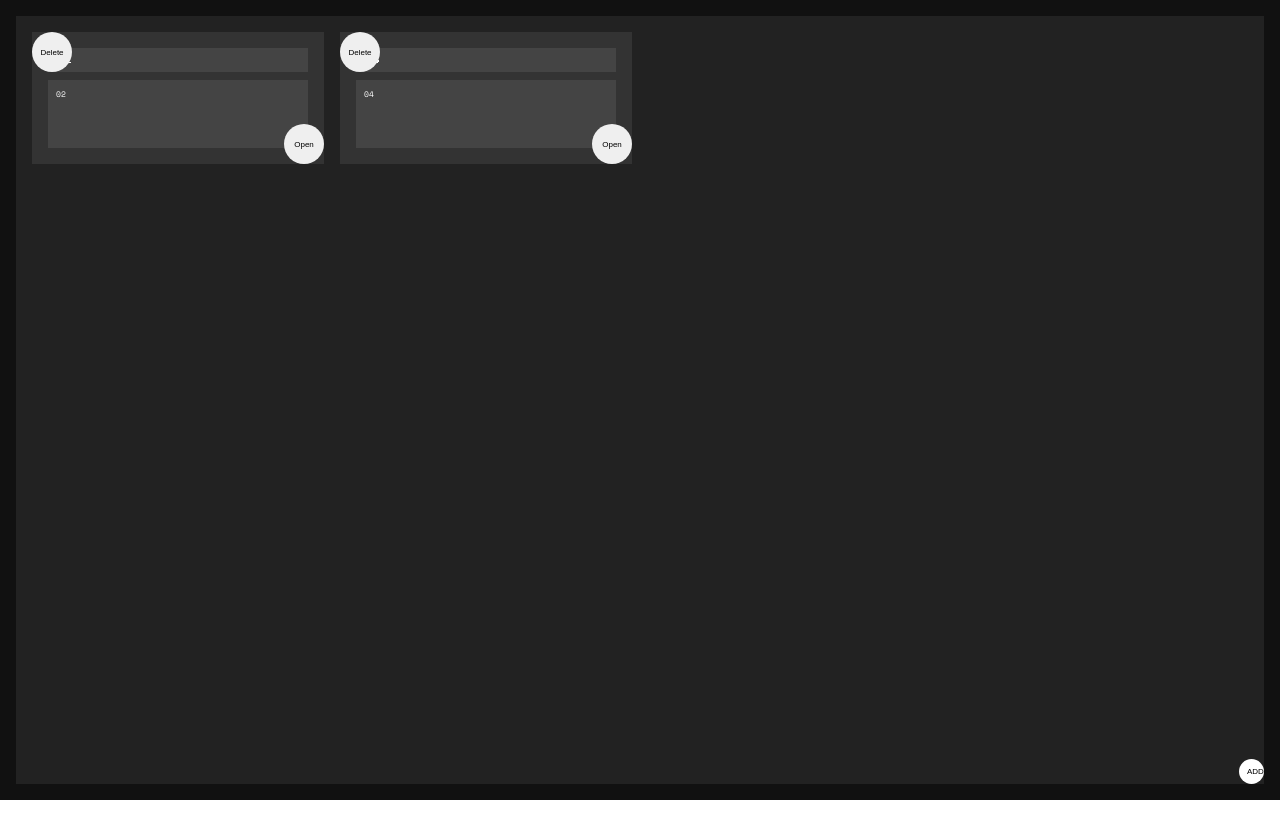
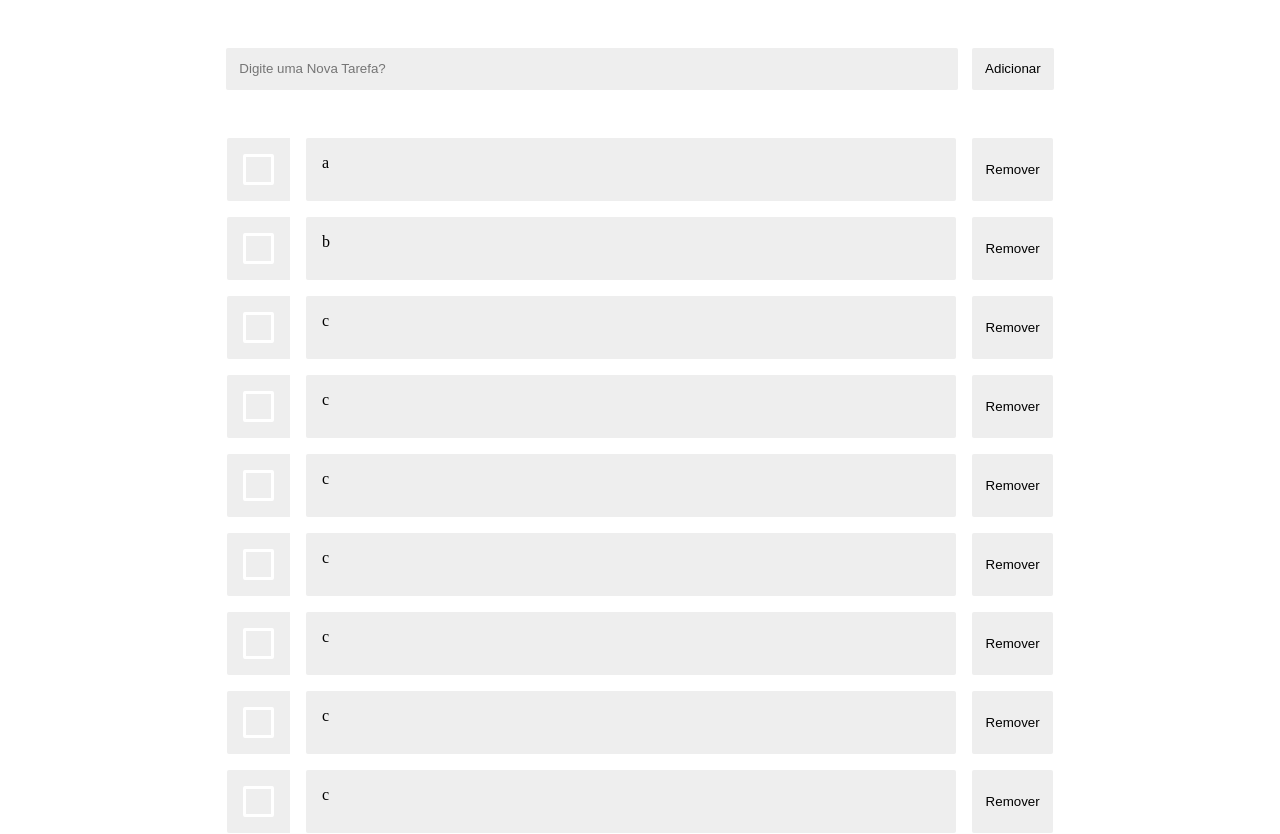
Before and after one commit to SamarionJunior/Projetos, a React (Create React App) app: page / in a window 1280 px wide. Shown: the top 834 px of the page. Before the commit the page ends 800 px from the top, so only its background shows below. Built offline with nearby package versions, Linux system fonts and the light colour scheme.

Commit message:
css task finalizado

```diff
--- a/src/App.jsx
+++ b/src/App.jsx
@@ -15,8 +15,8 @@ const App = _ => (
     <Routes>
       {/* <Route path="painel" element={<Painel />} /> */}
       <Route path="agenda" element={<Schedule />} />
-      <Route path="todo" element={<ToDo />} />
-      <Route path="/" element={<Notepad />} />
+      <Route path="/" element={<ToDo />} />
+      <Route path="notepad" element={<Notepad />} />
     </Routes>
   </div>
 )
--- a/src/pages/Notepad/index.jsx
+++ b/src/pages/Notepad/index.jsx
@@ -46,8 +46,8 @@ const Notepad = _ => {
         console.log(notas)
     })
     return (
-        <div id="ToDo" className="ToDo">
-            <div className="ToDoContent">
+        <div id="Notepad" className="Notepad">
+            <div className="NotepadContent">
                 <input className="ButtonAdicionar" type="button" value="ADD" onClick={() => Insert()}/>
                 {notas.map(nota =>
                     <div key={nota.id} id={"Note"+nota.id} className="Note">
--- a/src/pages/Notepad/style.css
+++ b/src/pages/Notepad/style.css
@@ -1,4 +1,4 @@
-.ToDo{
+.Notepad{
     width: calc(100vw - 2em);
     height: calc(100vh - 2em);
     padding: 1em;
@@ -8,7 +8,7 @@
     text-decoration: none;
     display: flex;
 }
-.ToDoContent{
+.NotepadContent{
     width: calc(100% - 1em);
     height: calc(100% - 1em);
     padding: 0.5em;
--- a/src/pages/ToDo/index.jsx
+++ b/src/pages/ToDo/index.jsx
@@ -7,7 +7,25 @@ import { useState } from "react";
 const ToDo = _ => {
     console.clear()
     const [newTaskInput, setNewTaskInput] = useState("")
-    const [tasks, setTasks] = useState([])
+    const [tasks, setTasks] = useState([
+        {isChecked: false, name: "a", id: Math.random()},
+        {isChecked: false, name: "b", id: Math.random()},
+        {isChecked: false, name: "c", id: Math.random()},
+        {isChecked: false, name: "c", id: Math.random()},
+        {isChecked: false, name: "c", id: Math.random()},
+        {isChecked: false, name: "c", id: Math.random()},
+        {isChecked: false, name: "c", id: Math.random()},
+        {isChecked: false, name: "c", id: Math.random()},
+        {isChecked: false, name: "c", id: Math.random()},
+        {isChecked: false, name: "c", id: Math.random()},
+        {isChecked: false, name: "c", id: Math.random()},
+        {isChecked: false, name: "c", id: Math.random()},
+        {isChecked: false, name: "c", id: Math.random()},
+        {isChecked: false, name: "c", id: Math.random()},
+        {isChecked: false, name: "c", id: Math.random()},
+        {isChecked: false, name: "c", id: Math.random()},
+        {isChecked: false, name: "c", id: Math.random()},
+    ])
     const setNewTask = task => {
         setTasks(oldTasks =>
             [...oldTasks, {isChecked: false, name: task, id: Math.random()}]
@@ -30,13 +48,15 @@ const ToDo = _ => {
     return (
         <div id="ToDo" className="ToDo">
             <div className="ToDoContent">
+                <div className="TaskList">
                     <div className="Form">
                         <input id="NewTaskInput" name="NewTaskInput" type="text" className="TextInput" placeholder="Digite uma Nova Tarefa?" value={newTaskInput} onChange={(e) => setNewTaskInput(String(e.target.value))}/>
                         <button className="ButtonTextInput" onClick={() => newTaskInput !== "" ? setNewTask(newTaskInput) : console.log("Vazio!!!")}>Adicionar</button>
                     </div>
                     <div className="Tasks">
                         {tasks.length !== 0 ? tasks.map(task =>
-                        <div key={String(task.id)}>
+                            <div key={String(task.id)} className="Task">
+                                <label className="containerCheckBox">
                                     <input
                                         id={`check${task.id}`}
                                         name={`check${task.id}`}
@@ -45,7 +65,9 @@ const ToDo = _ => {
                                         check={String(task.isChecked)}
                                         onChange={(e) => Check(Number(task.id))}
                                     />
-                            <label htmlFor={`check${task.id}`} className={task.isChecked ? "cortado" : ""}>{task.name}</label>
+                                    <span className="spanChackBox"></span>
+                                </label>
+                                <label htmlFor={`check${task.id}`} className={task.isChecked ? "Label cortado" : "Label"}>{task.name}</label>
                                 <button className="ButtonCheckInput" onClick={(e => RemoveTask(Number(task.id)))}>Remover</button>
                             </div>
                         ) :
@@ -54,6 +76,7 @@ const ToDo = _ => {
                     </div>
                 </div>
             </div>
+        </div>
     )
 }
 
--- a/src/pages/ToDo/style.css
+++ b/src/pages/ToDo/style.css
@@ -1,3 +1,142 @@
 .cortado{
     text-decoration:line-through;
 }
+.ToDo{
+    display: flex;
+    justify-content: center;
+    align-items: center;
+    align-content: center;
+    flex-direction: column;
+    flex-wrap: nowrap;
+
+    width: 100%;
+    min-height: 100vh;
+}
+.ToDoContent{
+    display: flex;
+    justify-content: center;
+    align-items: center;
+    align-content: center;
+    flex-direction: column;
+    flex-wrap: nowrap;
+
+    width: 100%;
+    min-height: 100%;
+}
+.TaskList{
+    max-width: 860px;
+    display: flex;
+    justify-content: center;
+    align-items: center;
+    align-content: center;
+    flex-direction: column;
+    flex-wrap: nowrap;
+
+    width: calc(100% - 2em);
+    height: calc(100% - 2em);
+    padding: 1em;
+}
+
+.Form{
+    padding: 2em;
+    width: calc(100% - 2em);
+    display: flex;
+    flex-direction: row;
+}
+.TextInput{
+    padding: 1em;
+    flex-grow: 1;
+    border: none;
+    outline: none;
+    text-decoration: none;
+    background-color: #eee;
+    margin-right: 1em;
+    border-radius: 2px;
+}
+.ButtonTextInput{
+    padding: 1em;
+    border: none;
+    outline: none;
+    text-decoration: none;
+    background-color: #eee;
+    border-radius: 2px;
+}
+
+.Tasks{
+    padding: 0.5em;
+    width: calc(100% - 1em - 2px);
+
+    display: flex;
+    flex-direction: column;
+
+    overflow: auto;
+
+}
+
+.Task{
+    padding: 0.5em;
+    width: calc(100% - 1em);
+
+    display: flex;
+    flex-direction: row;
+}
+.containerCheckBox{
+    background-color: #eee;
+    border-radius: 2px 0 0 2px;
+    margin-right: 1em;
+    padding: 1em;
+    display: flex;
+    justify-content: center;
+    align-items: center;
+}
+.containerCheckBox:hover input ~ .spanChackBox{
+    background-color: #ccc;
+}
+.containerCheckBox input:checked ~ .spanChackBox{
+    background-color: #ff0a54;
+}
+.containerCheckBox .spanChackBox:after{
+    display: flex;
+    justify-content: center;
+    align-items: center;
+    content: "";
+    display: none;
+    margin-top: -3px;
+    width: 5px;
+    height: 10px;
+    border: solid white;
+    border-width: 0 3px 3px 0;
+    transform: rotate(45deg);
+}
+.containerCheckBox input:checked ~ .spanChackBox::after{
+    display: block;
+}
+.spanChackBox{
+    display: flex;
+    justify-content: center;
+    align-items: center;
+    height: 25px;
+    width: 25px;
+    background-color: #eee;
+    border-radius: 2px;
+    border: 3px solid #fff;
+}
+.CheckInput{
+    display: none;
+}
+.Label{
+    padding: 1em;
+    width: calc(100% - 2em);
+    flex-grow: 1;
+    background-color: #eee;
+    border-radius: 2px;
+    margin-right: 1em;
+}
+.ButtonCheckInput{
+    padding: 1em;
+    border: none;
+    outline: none;
+    text-decoration: none;
+    background-color: #eee;
+    border-radius: 2px;
+}
```
Lines whose indentation alone changed are shown as unchanged.
